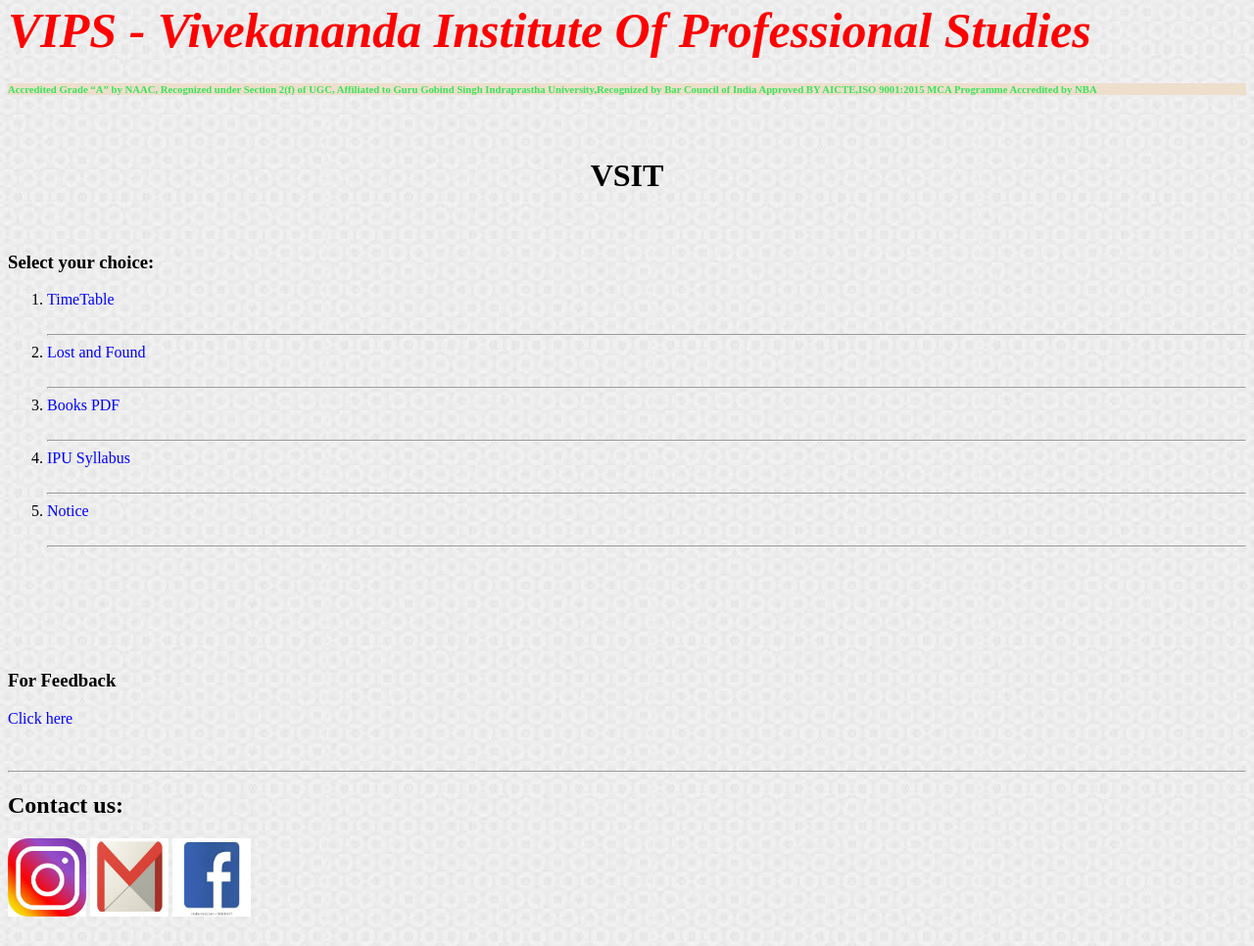
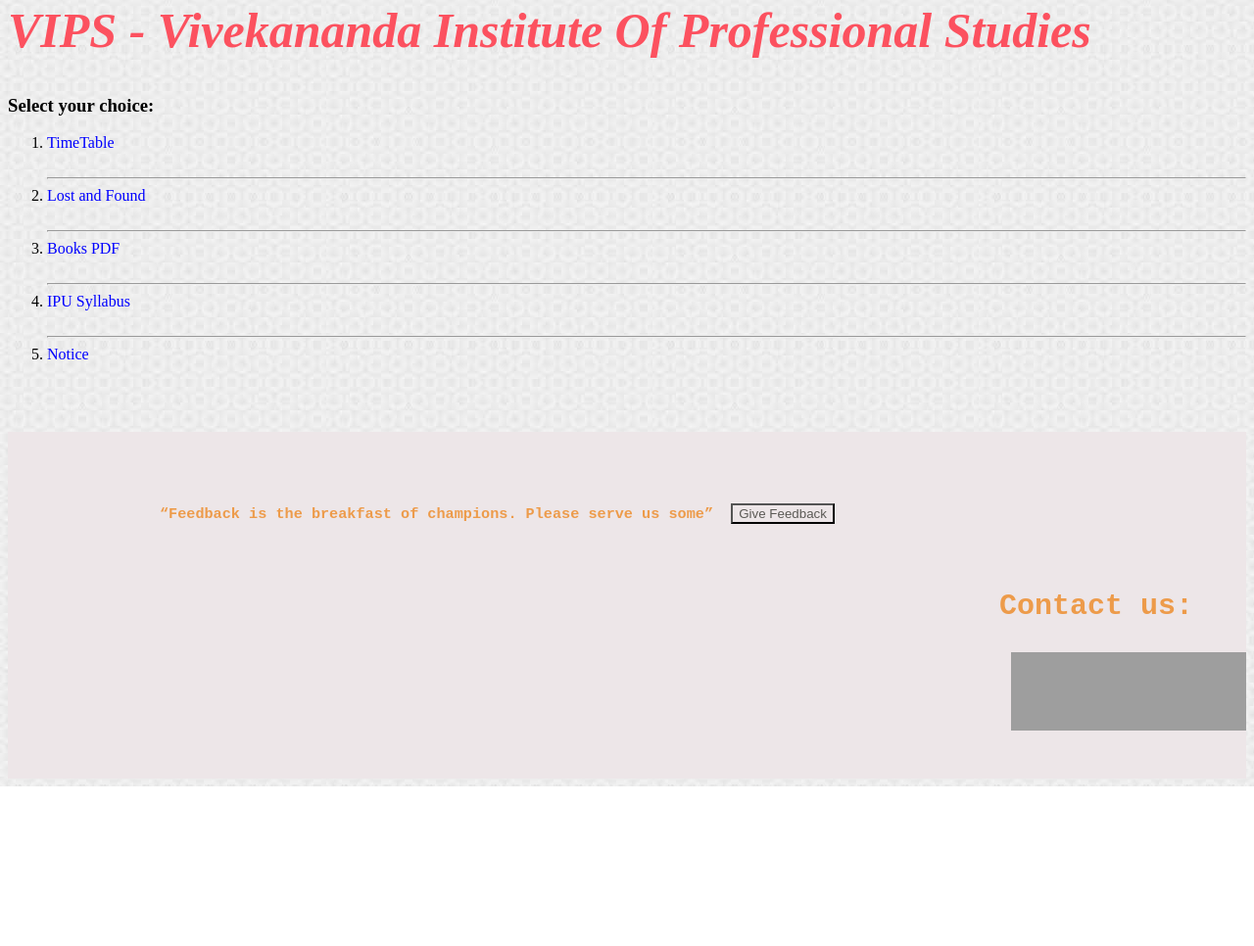
Before and after one commit to akshey7055/vips, a plain HTML site: page index.html in a window 1280 px wide. Shown: the part 249-1215 px from the top of the page at 98% size. After the commit the page ends 1052 px from the top, so only its background shows below. Drawn offline with Linux system fonts and the light colour scheme; grey boxes are pictures that could not be loaded.

Commit message:
fourth commit

```diff
--- a/css.css
+++ b/css.css
@@ -1,12 +1,17 @@
-p{background-color:#eddfcc;color:#39e35b;}
-h1{text-align:center;}
-#vips{color:red;font-size:50px}
-.CU3{height:80;width:80;}
-#ab{text-align:center;}
-a:link{color:blue;text-decoration:none;}
-a:visited{color:#cf03fc;text-decoration:underline;}
-a:hover{color:#fa054e;text-decoration:none;font-weight:bold;}
-a:active{color:#92eb26;text-decoration:underline;}
+h6 > p { background-color : #eddfcc ; color : #39e35b ; }
+h1{ text-align : center ; }
+#vips{ color : #fc515f ; font-size : 50px }
+.head { font-size : 30px }
+.CU3{ height : 80 ; width : 80 ; }
+#ab{ text-align : center ; }
+a:link{ color : blue ; text-decoration : none ; }
+a:visited{ color: #cf03fc ; text-decoration : underline ; }
+a:hover{ color: #fa054e ; text-decoration: none ; font-weight: bold ; }
+a:active{ color: #92eb26 ; text-decoration: underline ; }
+h1 > pre, #pub { text-align : right ; }
+a > button { background-color: #ede6e8 ; color : #5c5a56 ; border : 3px solid blalck;}
+a > button:active{ background-color : blue ; color : white ; border : 3px solid blue;}
+#hobby { background-color : #ede6e8 ; color : #ed9b4a ;}
 ul {
   font-size:20px;
   list-style-type: none;
--- a/index.html
+++ b/index.html
@@ -23,10 +23,6 @@
 <br>
 <em><strong id="vips">VIPS - Vivekananda Institute Of Professional Studies</strong></em></font>
   <br>
-   <h6><p>Accredited Grade “A” by NAAC, Recognized under Section 2(f) of UGC, Affiliated to Guru Gobind Singh Indraprastha University,Recognized by Bar Council of India Approved BY AICTE,ISO 9001:2015
-MCA Programme Accredited by NBA</p></h6>
-<br>
-  <h1>VSIT</h1>
   <br>
 <h3>Select your choice:</h3>
 <ol>
@@ -44,26 +40,23 @@ MCA Programme Accredited by NBA</p></h6>
 <hr>
 <li><a href="https://docs.google.com/document/d/1iPM2YYnzei94tmb3atXILWF0wNREPBrTAusAob59WOY/edit?usp=sharing">Notice</a></li>
 <br>
-<hr>
+<br>
+<br>
 </ol>
 <footer>
+<div id="hobby">
 <br>
 <br>
+<br><h3>
+<pre>                 “Feedback is the breakfast of champions. Please serve us some”  <a href="https://docs.google.com/forms/d/e/1FAIpQLSf0yLD8jLkhawKVW0d598Ux3mhXKQ1b5P3fN794I1ruHeazLA/viewform?usp=sf_link"><button value="Give feedback">Give Feedback</button></a>
+</pre>
+</h3>
+<br>
+<h1 class="head"><pre>Contact us:   </pre></h1>
+<a href="https://www.instagram.com/aroraakshey/"><pre ID="pub"><img src="https://img.icons8.com/color/96/000000/instagram-new.png" class="CU3"></a><a href="mailto:akshey7055@gmail.com"><img src="https://img.icons8.com/color/96/000000/gmail.png" class="CU3"></a><a href="https://www.facebook.com/akshey.arora.522"><img src="https://img.icons8.com/color/96/000000/facebook-new.png" class="CU3"></pre></a>
 <br>
 <br>
-<br>
-<h3>For Feedback</h3>
-<a href="https://docs.google.com/forms/d/e/1FAIpQLSf0yLD8jLkhawKVW0d598Ux3mhXKQ1b5P3fN794I1ruHeazLA/viewform?usp=sf_link">Click here</a>
-<br>
-<br>
-<br>
-<hr>
-<h2>Contact us:</h2>
-<a href="https://www.instagram.com/aroraakshey/"><img src="./insta.jpg" class="CU3"></a>
-<a href="mailto:akshey7055@gmail.com"><img src="./mail.jpg" class="CU3"></a>
-<a href="https://www.facebook.com/akshey.arora.522"><img src="./fb.jpg" class="CU3"></a>
-<br>
-<br>
+</div>
 </footer>
 </body>
 </html>
```
